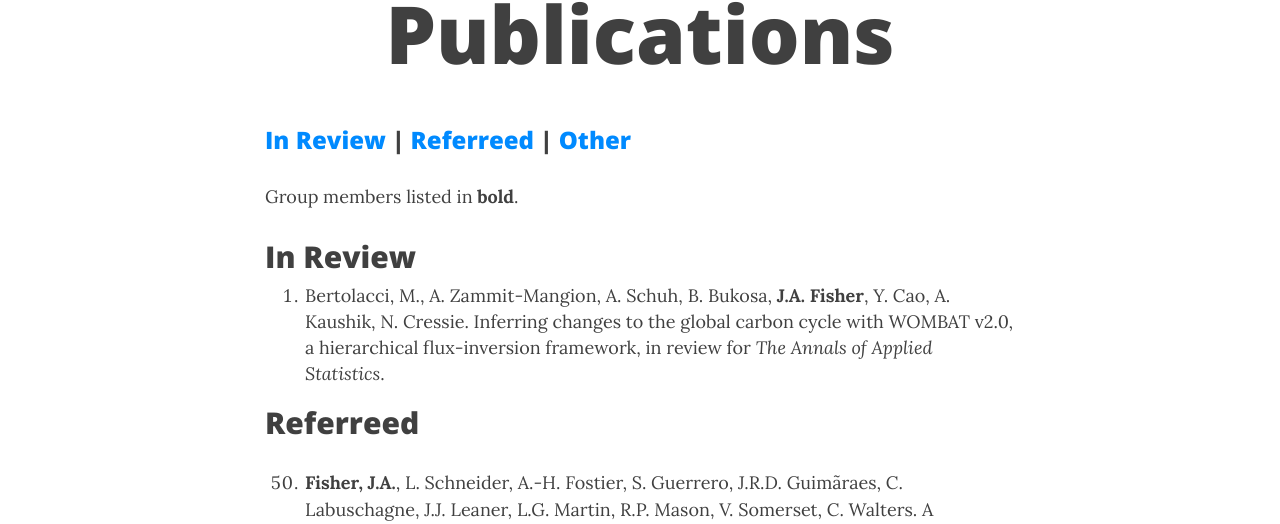
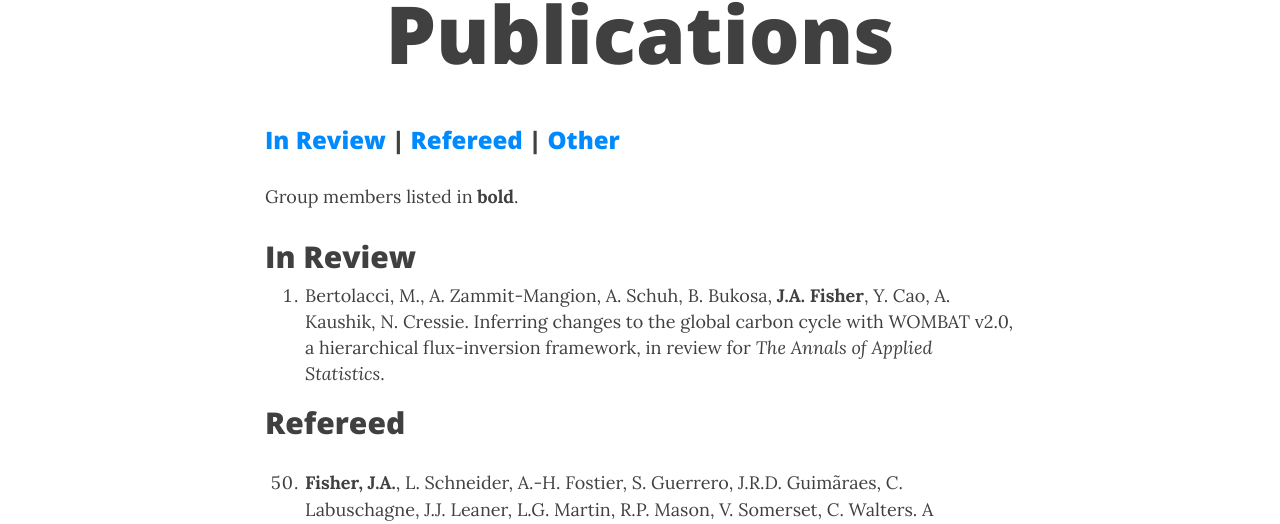
Before and after one commit to jennyfisher/jennyfisher.github.io, a Jekyll site: the page built from publications.md, in a window 1280 px wide and 900 px high. Shown: the part 141-665 px from the top of the window. Built offline with Jekyll 4.4.1, drawn with Linux system fonts in a browser that asks for light colours; nearby versions of some CDN libraries.

Commit message:
Update publications.md

```diff
--- a/publications.md
+++ b/publications.md
@@ -3,7 +3,7 @@ layout: page
 title: Publications
 ---
 
-### [In Review](#in-review) | [Referreed](#referreed) | [Other](#other)
+### [In Review](#in-review) | [Refereed](#refereed) | [Other](#other)
 
 Group members listed in **bold**.
 
@@ -14,7 +14,7 @@ Group members listed in **bold**.
 1.	Bertolacci, M., A. Zammit-Mangion, A. Schuh, B. Bukosa, **J.A. Fisher**, Y. Cao, A. Kaushik, N. Cressie. Inferring changes to the global carbon cycle with WOMBAT v2.0, a hierarchical flux-inversion framework, in review for *The Annals of Applied Statistics*.
 
 
-## Referreed
+## Refereed
 
 1.	**Fisher, J.A.**, L. Schneider, A.-H. Fostier, S. Guerrero, J.R.D. Guimãraes, C. Labuschagne, J.J. Leaner, L.G. Martin, R.P. Mason, V. Somerset, C. Walters. A synthesis of mercury research in the Southern Hemisphere, Part 2: anthropogenic processes, *Ambio* (invited), doi: 10.1007/s13280-023-01840-5, 2023. [[read](https://link.springer.com/article/10.1007/s13280-023-01840-5)]
 
```
